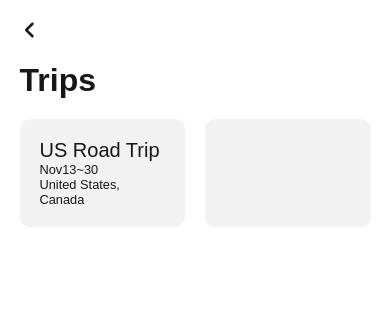
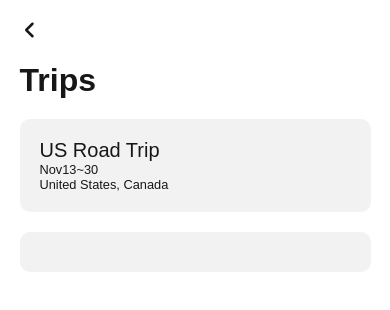
Before and after one commit to my12parsecs/town-hunt, a Next.js app: page /trips in a window 390 px wide. Shown: the top 310 px of the page. Built offline with nearby package versions, Linux system fonts and the light colour scheme.

Commit message:
trips mobile

```diff
--- a/src/app/stylesheets/trips.css
+++ b/src/app/stylesheets/trips.css
@@ -20,6 +20,11 @@
     margin: auto;
     margin-top: 20px;
 }
+@media (max-width: 450px) {
+    .trips-list{
+        grid-template-columns: 1fr;
+    }
+}
 .trips-each{
     /* width: 100px; */
     background-color: var(--gray-background);
```
